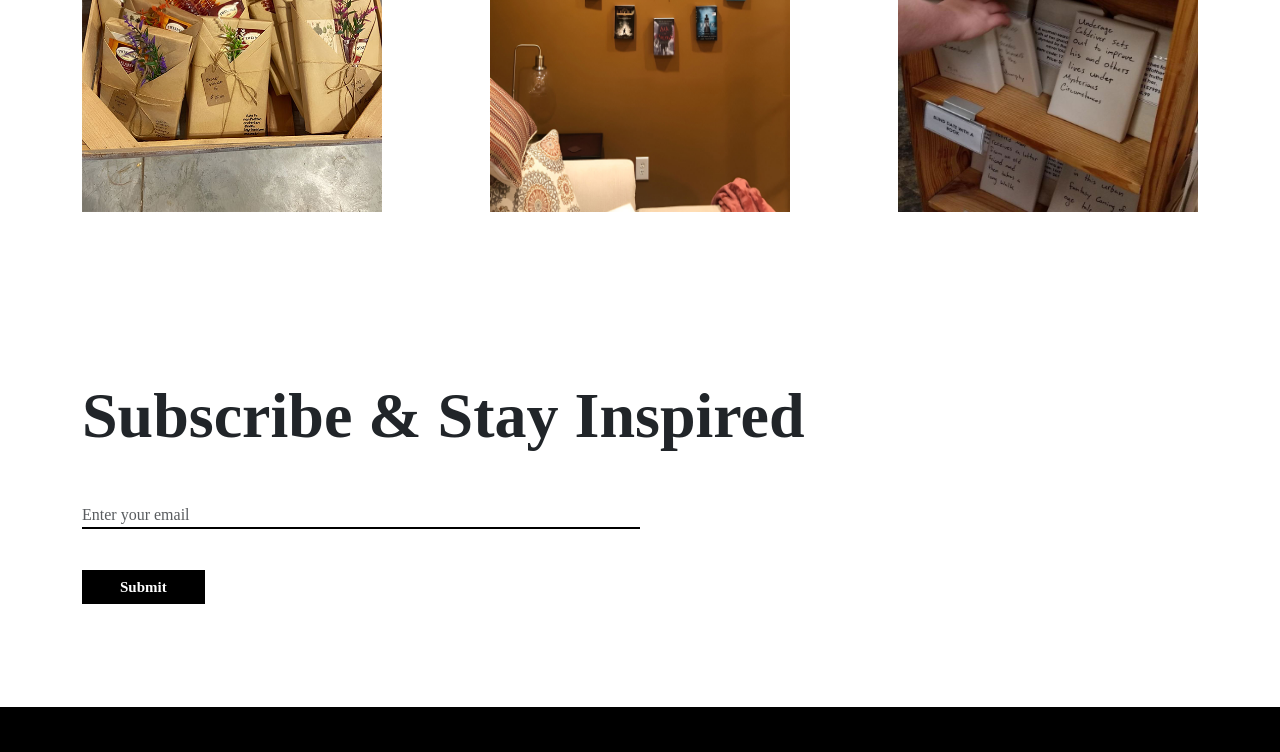
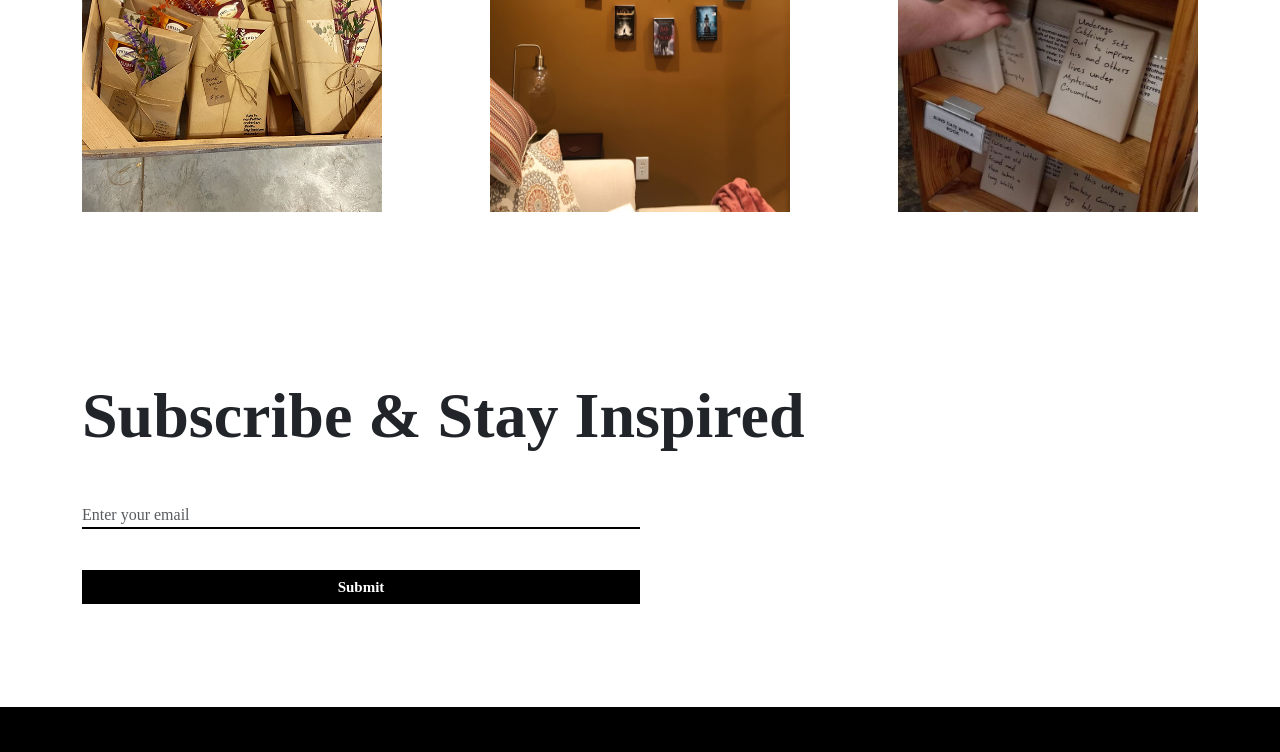
Before and after one commit to nourrminaa/bookverse.github.io, a plain HTML site: page index.html in a window 1280 px wide. Shown: the part 3797-4549 px from the top of the page. Drawn offline with nearby package versions, Linux system fonts and the light colour scheme.

Commit message:
path modification

```diff
--- a/styles.css
+++ b/styles.css
@@ -468,7 +468,7 @@ video {
 }
 
 #newsletter-form button {
-  width: 11%;
+  width: 50%;
 }
 
 /* b2b */
```
Also changed, not shown: b2b.html (+1 -1 lines).
